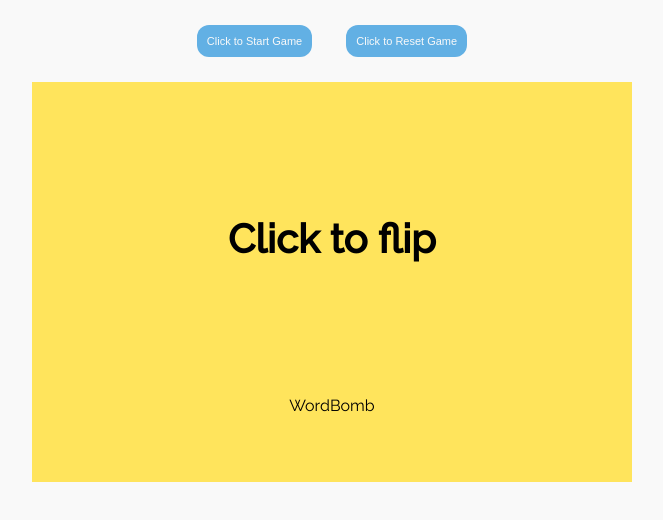
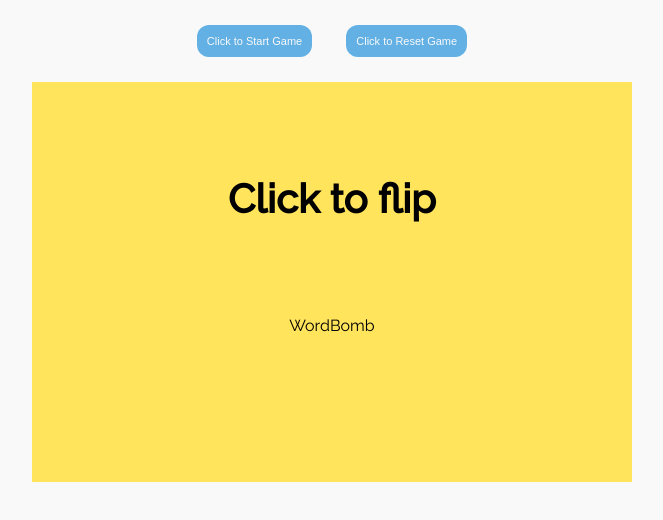
Before and after one commit to bottomleya/WordBomb, a plain HTML site: page index.html in a window 1280 px wide. Shown: the whole page, without its empty margins (308-971 px from the left). Drawn offline with Linux system fonts and the light colour scheme.

Commit message:
Update style.css

```diff
--- a/css/style.css
+++ b/css/style.css
@@ -4,19 +4,19 @@ div {
 }
 
 div h1 {
-  line-height:5.0;
+  line-height:3.0;
   padding: 30px;
   font-weight:700;
   font-size: 40px;
 }
 
-wordSection-Active {
+.wordSection-Active {
   font-weight:600;
   text-decoration: underline;
   opacity: 1;
 }
 
-wordSection-Inactive {
+.wordSection-Inactive {
   font-weight:300;
   text-decoration: None;
   opacity: 0.5;
```
